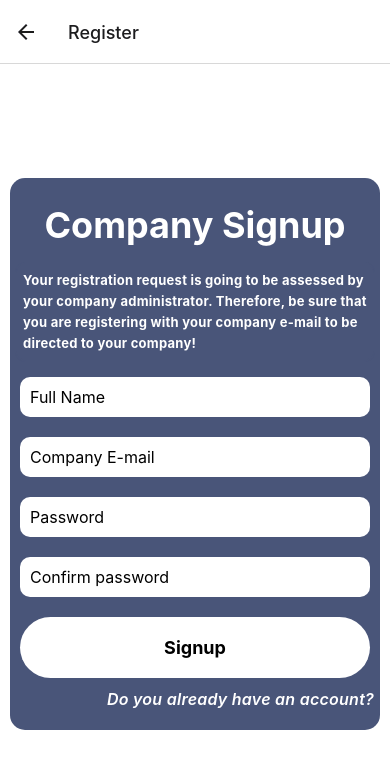
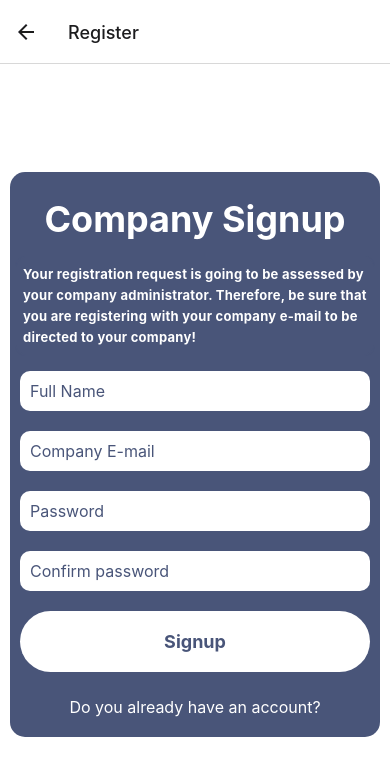
Before and after one commit to Esrefylmz/ENS492Mobile, a React Native app: screen /Register in a window 390 px wide. Shown: the top 776 px of the page. Built offline with nearby package versions, Linux system fonts and the light colour scheme.

Commit message:
alert boxes and register password fix

```diff
--- a/pages/HomePage.js
+++ b/pages/HomePage.js
@@ -5,12 +5,10 @@ import {
   Text,
   Image,
   TextInput,
-  ScrollView,
   TouchableOpacity,
   FlatList,
 } from "react-native";
 import React, { useState, useEffect } from "react";
-import { loadBuildings } from "../Backend/buildingServices";
 import { getCompanySensorsById } from "../Backend/sensorServices";
 
 function HomePage({ navigation, route }) {
--- a/pages/LoginPage.js
+++ b/pages/LoginPage.js
@@ -1,5 +1,5 @@
 import {useState} from "react";
-import { View, StyleSheet, Text, StatusBar, TouchableOpacity, TextInput, Alert} from "react-native";
+import { View, StyleSheet, Text, StatusBar, TouchableOpacity, TextInput} from "react-native";
 import Snackbar from 'react-native-snackbar';
 import Header from "../components/Header";
 
@@ -8,9 +8,15 @@ function LoginPage({ navigation }) {
   const [password, setPassword] = useState('');
 
   const goHome = () => {
-    // Here you can send the company, email, and password to the backend
     console.log('Email:', email, 'Password:', password);
-
+    if (email === '' || password === '') {
+      Snackbar.show({
+        text: 'Please enter your authentication information first!',
+        backgroundColor: '#D62525',
+        duration: Snackbar.LENGTH_SHORT,
+      });
+    }
+    else{
       fetch('http://10.0.2.2:5063/api/CompanyUserAuth/LoginCompanyUser', {
         method: 'POST',
         headers: {
@@ -28,7 +34,7 @@ function LoginPage({ navigation }) {
             Snackbar.show({
               text: 'Pending status. Your registration is not approved yet!',
               duration: Snackbar.LENGTH_SHORT,
-            backgroundColor: '#495579',
+              backgroundColor: '#D62525',
             });
           }
           else {
@@ -43,7 +49,7 @@ function LoginPage({ navigation }) {
         } else {
           console.log("data: ", user_data)
           Snackbar.show({
-          text: 'Something went wrong!',
+            text: 'You need to register first!',
             duration: Snackbar.LENGTH_SHORT,
             backgroundColor: '#D62525',
           });
@@ -52,13 +58,13 @@ function LoginPage({ navigation }) {
       .catch(error => {
         console.log('Error:', error);
         Snackbar.show({
-        text: 'Something went wrong!',
+          text: 'You need to register first!',
           duration: Snackbar.LENGTH_SHORT,
           backgroundColor: '#D62525',
         });
       });
     }
-
+  }
 
   const goRegister = () => {
     navigation.navigate('Register');
--- a/pages/RegisterPage.js
+++ b/pages/RegisterPage.js
@@ -1,9 +1,7 @@
 import { View, StyleSheet, ScrollView, StatusBar, TextInput, Text, TouchableOpacity, Alert} from "react-native";
 import React, {useState, useEffect} from "react";
-
-import Input from "../components/Input";
+import Snackbar from 'react-native-snackbar';
 import Header from "../components/Header";
-import Button from "../components/Button";
 import TextButton from "../components/TextButton";
 import SignupInformation from "../components/SignupInformation";
 import { getCompanyByDomain } from "../Backend/companyServices";
@@ -11,13 +9,35 @@ import { getCompanyByDomain } from "../Backend/companyServices";
 function RegisterPage({ navigation }) {
   const [email, setEmail] = useState('');
   const [password, setPassword] = useState('');
+  const [confirmPassword, setConfirmPassword] = useState('');
   const [name, setName] = useState('');
-  const [domain, setDomain] = useState('');
   const [companies, setCompanies] = useState([]);
+
+  const goLoginSimple = () => {
+    navigation.navigate('Login');
+  }
 
   const goLogin = async () => {
     // Extract the company name from the email input
     const company = email.split('@')[1];
+
+    if (!email || !password || !confirmPassword) {
+      Snackbar.show({
+        text: 'Please fill in all fields',
+        duration: Snackbar.LENGTH_SHORT,
+        backgroundColor: '#D62525',
+      });
+      return;
+    }
+
+    if (password !== confirmPassword) {
+      Snackbar.show({
+        text: 'Passwords do not match',
+        duration: Snackbar.LENGTH_SHORT,
+        backgroundColor: '#D62525',
+      });
+      return;
+    }
 
     // Here you can send the company, email, and password to the backend
     console.log('Company:', company, 'Email:', email, 'Password:', password);
@@ -25,7 +45,6 @@ function RegisterPage({ navigation }) {
       setCompanies(companies);
       console.log('Companies', companies);
       console.log('COMPANYID', companies["companyId"]); // Access the first company's companyId
-
 
       fetch('http://10.0.2.2:5063/api/CompanyUserAuth/RegisterCompanyUser', {
         method: 'POST',
@@ -43,32 +62,37 @@ function RegisterPage({ navigation }) {
       .then(response => response.json())
       .then(data => {
         if (data) {
-          Alert.alert(
-            'Registration successful',
-            'You have successfully registered!',
-            [
-              {
-                text: 'OK',
-                onPress: () => navigation.navigate('Login', { company }),
-                style: 'default',
-              },
-            ],
-            { cancelable: false }
-          );
+          Snackbar.show({
+            text: 'Registration successful',
+            duration: Snackbar.LENGTH_SHORT,
+            backgroundColor: '#495579',
+          });
+          navigation.navigate('Login', { company })
         }
          else {
-
           console.log("data: ",data)
-          Alert.alert('Registration failed', 'Unable to register. Please try again.');
+          Snackbar.show({
+            text: 'Registration failed. Unable to register.',
+            duration: Snackbar.LENGTH_SHORT,
+            backgroundColor: '#D62525',
+          });
         }
       })
       .catch(error => {
         console.log('Error:', error);
-        Alert.alert('Registration failed', 'ERROR HAPPENED.');
+        Snackbar.show({
+          text: 'Registration failed. Error occurred',
+          duration: Snackbar.LENGTH_SHORT,
+          backgroundColor: '#D62525',
+        });
       });
     }).catch((error) => {
       console.log("api call error", error);
-      Alert.alert('Registration failed', 'Api call error.');
+      Snackbar.show({
+        text: 'Registration failed. Error occurred',
+        duration: Snackbar.LENGTH_SHORT,
+        backgroundColor: '#D62525',
+      });
     });
   }
 
@@ -82,15 +106,38 @@ function RegisterPage({ navigation }) {
           <ScrollView alwaysBounceVertical={false}>
             <Header headerText={"Company Signup"} />
             <SignupInformation />
-          <TextInput style={styles.inputText} placeholder={"Full Name"} value={name} onChangeText={setName} />
-          <TextInput style={styles.inputText} placeholder={"Company E-mail"} value={email} onChangeText={setEmail} />
-          <TextInput style={styles.inputText} placeholder={"Password"} value={password} onChangeText={setPassword} secureTextEntry={true} />
-          <TextInput style={styles.inputText} placeholder={"Confirm password"} value={password}  onChangeText={setPassword} secureTextEntry={true} />
+            <TextInput
+              style={styles.inputText}
+              placeholder={"Full Name"}
+              value={name}
+              onChangeText={setName}
+            />
+            <TextInput
+              style={styles.inputText}
+              placeholder={"Company E-mail"}
+              value={email}
+              onChangeText={setEmail}
+            />
+            <TextInput
+              style={styles.inputText}
+              placeholder={"Password"}
+              value={password}
+              onChangeText={setPassword}
+              secureTextEntry={true}
+            />
+            <TextInput
+              style={styles.inputText}
+              placeholder={"Confirm password"}
+              value={confirmPassword}
+              onChangeText={setConfirmPassword}
+              secureTextEntry={true}
+            />
             <TouchableOpacity style={styles.button} onPress={goLogin}>
               <Text style={styles.buttonText}>Signup</Text>
             </TouchableOpacity>
-          <TextButton title={"Do you already have an account?"}/>
-
+            <TouchableOpacity onPress={goLoginSimple}>
+              <Text style={styles.accountText}>Do you already have an account?</Text>
+            </TouchableOpacity>
           </ScrollView>
         </View>
       </View>
@@ -116,7 +163,7 @@ const styles = StyleSheet.create({
     alignItems: 'center',
   },
   buttonText: {
-    color: 'black',
+    color: '#495579',
     fontSize: 18,
     fontWeight: 'bold',
     textAlign: 'center',
@@ -124,7 +171,7 @@ const styles = StyleSheet.create({
   inputText:{
     backgroundColor: '#FFFFFF',
     borderRadius: 10,
-    color: '#000000',
+    color: '#495579',
     fontSize: 16,
     marginBottom: 10,
     marginTop: 10,
@@ -141,10 +188,11 @@ const styles = StyleSheet.create({
     justifyContent: "center",
     alignItems: "stretch",
   },
-  topContainer: {
-    flex: 1,
-  },
-  scrollContainer: {
-    flex: 5,
-  },
+  accountText: {
+    textAlign: 'center',
+    borderRadius: 10,
+    color: '#FFFFFF',
+    fontSize: 16,
+    marginVertical: 20,
+  }
 });
```
Lines whose indentation alone changed are shown as unchanged.
